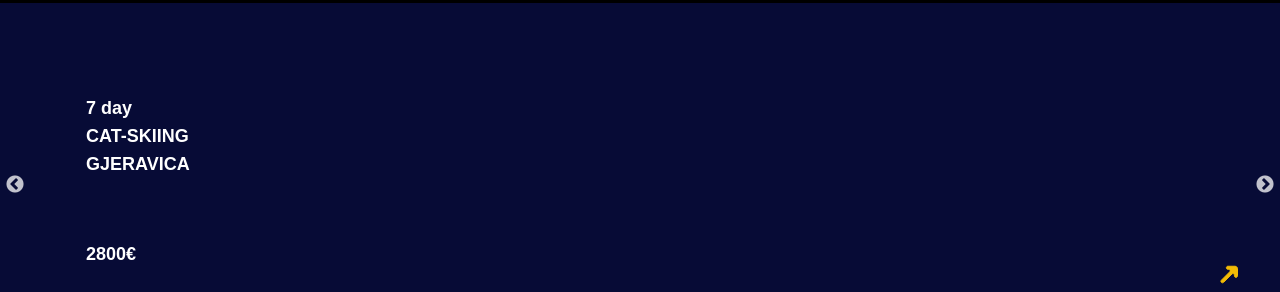
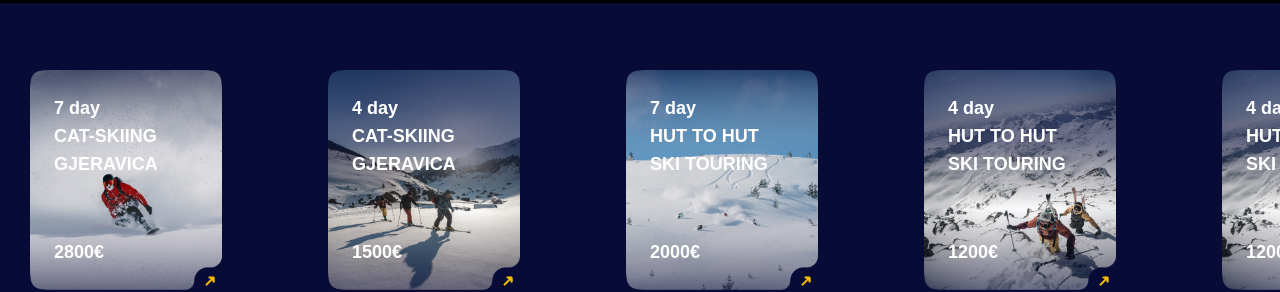
Before and after one commit to blendarkabashi/lynx, a Next.js app: page / in a window 1280 px wide. Shown: the part 512-804 px from the top of the page. Built offline with nearby package versions, Linux system fonts and the light colour scheme; a web font is replaced by a local one.

Commit message:
fix carousel

```diff
--- a/src/app/homepage/containers/OffersSection/index.js
+++ b/src/app/homepage/containers/OffersSection/index.js
@@ -53,41 +53,79 @@ const offers = [
     ),
     subtitle: "1200€",
   },
+  {
+    image: "/assets/offers/7-day-hut.png",
+    title: (
+      <>
+        4 day <br />
+        HUT TO HUT
+        <br />
+        SKI TOURING
+      </>
+    ),
+    subtitle: "1200€",
+  },
+  {
+    image: "/assets/offers/7-day-hut.png",
+    title: (
+      <>
+        4 day <br />
+        HUT TO HUT
+        <br />
+        SKI TOURING
+      </>
+    ),
+    subtitle: "1200€",
+  },
 ];
 
 const OffersSection = () => {
   var settings = {
-    dots: true,
-    infinite: true,
+    dots: false,
+    infinite: false,
+    arrows: false,
     speed: 500,
-    slidesToShow: 1,
+    slidesToShow: 4.2,
     slidesToScroll: 1,
+    responsive: [
+      {
+        breakpoint: 430,
+        settings: {
+          slidesToShow: 2.2, // Adjust for smaller screens (like tablets)
+          slidesToScroll: 1,
+        },
+      },
+    ],
   };
 
   return (
     <div className="bg-[#070B36] pt-[67px] pb-[72px]">
-      <Section>
+      <Section className="!pr-0">
         {/* <div className="flex space-x-8 overflow-y-"> */}
         <Slider {...settings} className="flex space-x-8 overflow-y-">
           {offers.map((offer, index) => (
             <div
               key={index}
-              className="relative bg-cover bg-center
-                w-[174px] h-[200px]        // Default for phone
-                tablet:w-[194px] tablet:h-[222px]   // Tablet size
-                desktop:w-[289px] desktop:h-[330px] // Desktop size"
-              style={{
-                backgroundImage: `url(${offer.image})`,
-              }}
+              className="max-w-[175px] tablet:max-w-[193px] desktop:max-w-[290px] h-[200px] tablet:h-[220px] desktop:h-[330px] relative bg-cover bg-center"
             >
+              <div
+                className="absolute left-0 top-0 right-0 bottom-0 bg-no-repeat bg-contain"
+                style={{
+                  backgroundImage: `url(${offer.image})`,
+                }}
+              ></div>
               {/* Text on top of the image */}
               <div className="absolute top-6 left-6 text-white text-lg font-semibold">{offer.title}</div>
 
               <div className="absolute bottom-6 left-6 text-white text-lg font-semibold">{offer.subtitle}</div>
 
               {/* Icon at the bottom-right */}
-              <div className="absolute bottom-2 right-3">
-                <img src="/assets/arrow-right.svg" alt="Arrow Icon" />
+              <div className="absolute bottom-1 right-2 tablet:bottom-1 tablet:right-2 desktop:bottom-2 desktop:right-3">
+                <img
+                  src="/assets/arrow-right.svg"
+                  alt="Arrow Icon"
+                  className="h-[9.5px] w-[9.5px] tablet:h-[10.5px] tablet:w-[10.5px] desktop:w-auto desktop:h-auto"
+                />
               </div>
             </div>
           ))}
--- a/src/components/Section/index.js
+++ b/src/components/Section/index.js
@@ -1,7 +1,3 @@
-export default function Section({ children }) {
-  return (
-    <div className="px-[20px] tablet:px-[30px] desktop:px-[60px]">
-      {children}
-    </div>
-  );
+export default function Section({ children, className }) {
+  return <div className={`${className} tablet:px-[30px] desktop:px-[60px]`}>{children}</div>;
 }
```
